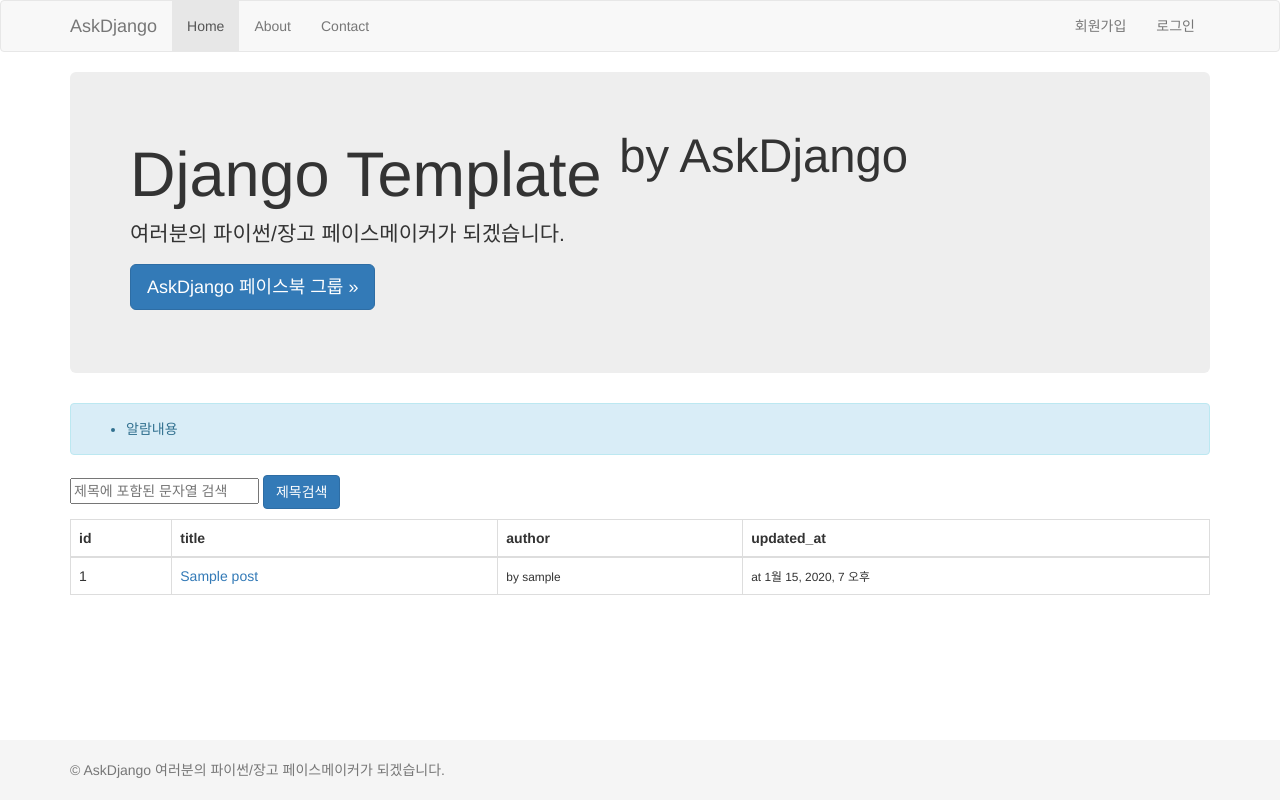
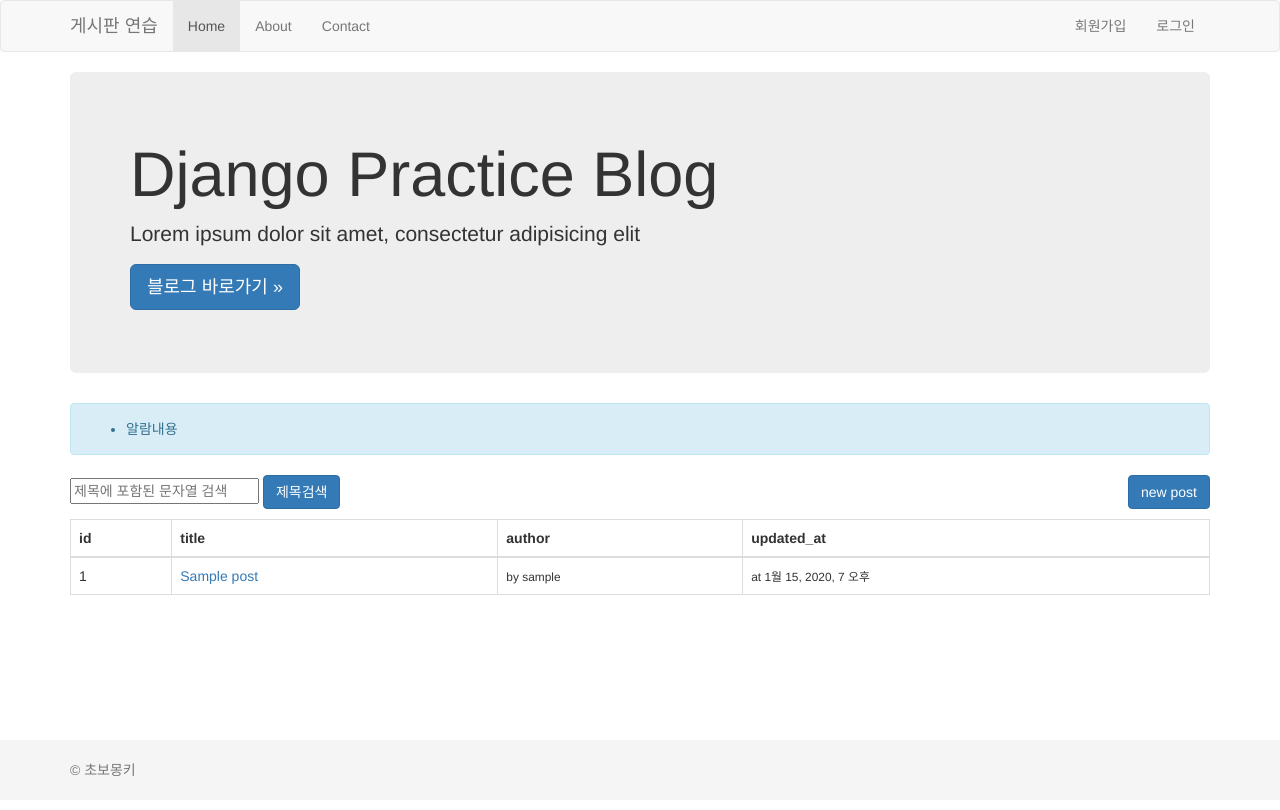
Before and after one commit to wayhome25/askdjango, a Django app: page /blog/ in a window 1280 px wide. Run offline with Django 3.2, Linux system fonts and the light colour scheme; tables that the repository leaves empty hold one stand-in row (values such as "Sample post"); some libraries are stand-ins or nearby versions.

Commit message:
blog.views.post_new/post_edit 뷰를 구현

```diff
--- a/blog/templates/blog/layout.html
+++ b/blog/templates/blog/layout.html
@@ -3,7 +3,7 @@
 
 <head>
 	<meta charset="utf-8" />
-	<title>{% block title %}AskDjango{% endblock %}</title>
+	<title>{% block title %}게시판 연습{% endblock %}</title>
 	<!-- 기본 bootstrap -->
 	<link rel="stylesheet" href="//maxcdn.bootstrapcdn.com/bootstrap/3.3.7/css/bootstrap.min.css" />
 	<!-- bootstrap: cosmo theme -->
@@ -46,7 +46,7 @@
            <span class="icon-bar"></span>
            <span class="icon-bar"></span>
          </button>
-				<a class="navbar-brand" href="#">AskDjango</a>
+				<a class="navbar-brand" href="#">게시판 연습</a>
 			</div>
 			<div id="navbar" class="collapse navbar-collapse">
 				<ul class="nav navbar-nav">
@@ -67,7 +67,7 @@
 	<div id="page-footer">
 		<div class="container">
 			<p class="text-muted">
-				&copy; AskDjango 여러분의 파이썬/장고 페이스메이커가 되겠습니다.
+				&copy; 초보몽키
 			</p>
 		</div>
 	</div>
--- a/blog/templates/blog/post_detail.html
+++ b/blog/templates/blog/post_detail.html
@@ -19,6 +19,7 @@
 				</ul>
 				<hr>
 				<a href="{% url 'blog:post_list' %}" class="btn btn-primary">글 목록</a>
+				<a href="{% url 'blog:post_edit' post.id %}" class="btn btn-primary">수정</a>
 			</div>
 		</div>
 	</div>
--- a/blog/templates/blog/post_list.html
+++ b/blog/templates/blog/post_list.html
@@ -4,10 +4,10 @@
 {# 메인 컨텐츠 영역#}
 <div class="container">
 	<div class="jumbotron">
-		<h1>Django Template <sup>by AskDjango</sup></h1>
-		<p>여러분의 파이썬/장고 페이스메이커가 되겠습니다.</p>
+		<h1>Django Practice Blog</h1>
+		<p>Lorem ipsum dolor sit amet, consectetur adipisicing elit</p>
 		<p>
-			<a class="btn btn-lg btn-primary" href="http://facebook.com/groups/askdjango"> AskDjango 페이스북 그룹 &raquo;</a>
+			<a class="btn btn-lg btn-primary" href="https://wayhome25.github.io/"> 블로그 바로가기 &raquo;</a>
 		</p>
 	</div>
 
@@ -18,6 +18,7 @@
 					<li>알람내용</li>
 				</ul>
 			</div>
+			<a href="{% url 'blog:post_new' %}" class="btn btn-primary pull-right">new post</a>
 			<p>
 				<form action="" method="get">
 					<input type="text" name="q" value="{{ q }}" placeholder="제목에 포함된 문자열 검색">
--- a/blog/urls.py
+++ b/blog/urls.py
@@ -3,5 +3,7 @@
 
 urlpatterns = [
     url(r'^$', views.post_list, name='post_list' ),
+	url(r'^new/$', views.post_new, name='post_new'),
     url(r'^(?P<id>\d+)/$', views.post_detail, name='post_detail'),
+	url(r'^(?P<id>\d+)/edit/$', views.post_edit, name='post_edit'),
 ]
--- a/blog/views.py
+++ b/blog/views.py
@@ -1,6 +1,7 @@
 # blog/views.py
-from django.shortcuts import render
+from django.shortcuts import render, redirect, get_object_or_404
 from .models import Post
+from .forms import PostForm
 
 def post_list(request):
     qs = Post.objects.all()
@@ -20,3 +21,31 @@
     return render(request, 'blog/post_detail.html', {
         'post':post,
     })
+
+
+def post_new(request):
+	if request.method == 'POST':
+		form = PostForm(request.POST, request.FILES)
+		if form.is_valid():
+			post = form.save()
+			return redirect(post) # post.get_absolute_url() => post detail
+	else:
+		form = PostForm()
+	return render(request, 'blog/post_form.html', {
+		'form': form,
+	})
+
+
+def post_edit(request, id):
+	post = get_object_or_404(Post, id=id)
+
+	if request.method == 'POST':
+		form = PostForm(request.POST, request.FILES, instance=post)
+		if form.is_valid():
+			post = form.save()
+			return redirect(post)
+	else:
+		form = PostForm(instance=post)
+	return render(request, 'blog/post_form.html', {
+		'form': form,
+	})
```
Also changed, not shown: blog/forms.py (added, +8 -0 lines), blog/templates/blog/post_form.html (added, +7 -0 lines).
